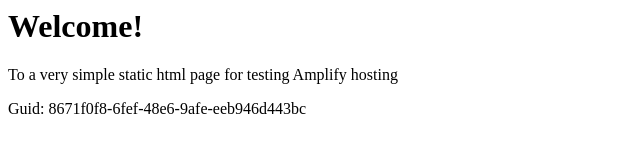
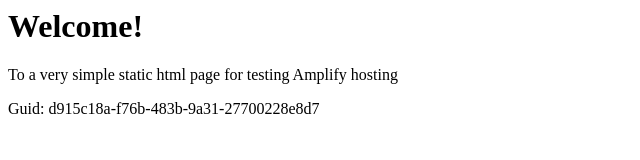
Before and after one commit to aws-aemilia-dub/Github-PR-Commit-Integration-Test-DoNotTouch-GitHubWebhookPushCanaryTest-v1-prod-eu-west-1, a website: page src/index.html in a window 1280 px wide. Shown: the full height of the page, 0-640 px from the left. Drawn offline with Linux system fonts and the light colour scheme.

Commit message:
commit from integ tests

```diff
--- a/src/index.html
+++ b/src/index.html
@@ -12,6 +12,6 @@
 <body>
     <h1>Welcome!</h1>
     <p>To a very simple static html page for testing Amplify hosting</p>
-    <p>Guid: 8671f0f8-6fef-48e6-9afe-eeb946d443bc</p></body>
+    <p>Guid: d915c18a-f76b-483b-9a31-27700228e8d7</p></body>
 
 </html>
```
